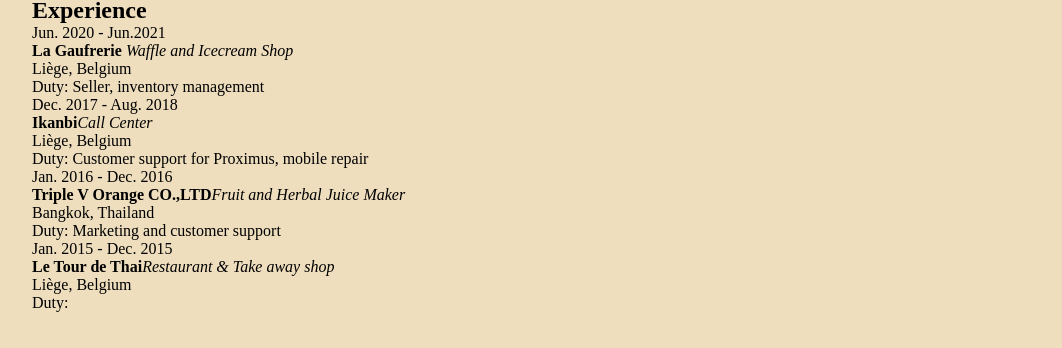
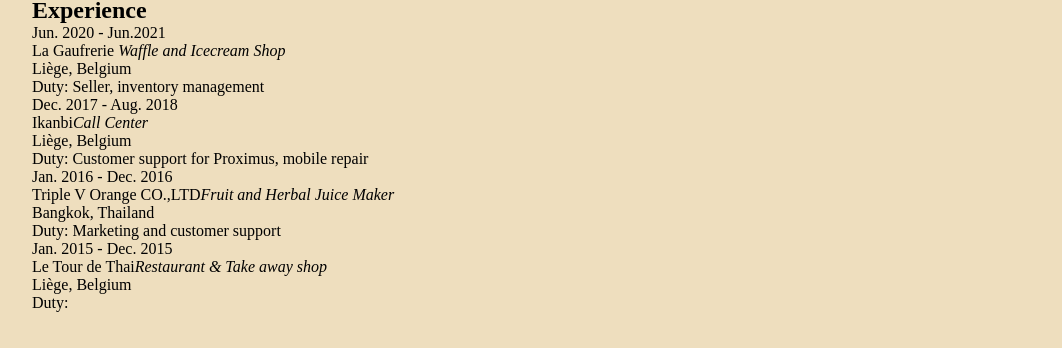
Before and after one commit to Fradven/My-CV, a plain HTML site: page index.html in a window 1280 px wide. Shown: the part 98-446 px from the top of the page, without its empty margins (108-1170 px from the left). Drawn offline with Linux system fonts and the light colour scheme.

Commit message:
correction

```diff
--- a/index.html
+++ b/index.html
@@ -24,23 +24,24 @@
       </section>
       <section>
         <h2>Experience</h2>
+        <div class="gr">
           <p>Jun. 2020 - Jun.2021</p>
-            <p><b>La Gaufrerie </b><i>Waffle and Icecream Shop</i><br />
+            <p><span class="sp">La Gaufrerie </span><i>Waffle and Icecream Shop</i><br />
               <span>Liège, Belgium<br/>Duty: Seller, inventory management</span>
           </p>
           <p>Dec. 2017 - Aug. 2018</p>
-            <p><b>Ikanbi</b><i>Call Center</i><br/>
+            <p><span class="sp">Ikanbi</span><i>Call Center</i><br/>
               <span>Liège, Belgium<br/>Duty: Customer support for Proximus, mobile repair</span>
             </p>
           <p>Jan. 2016 - Dec. 2016</p>
-            <p><b>Triple V Orange CO.,LTD</b><i>Fruit and Herbal Juice Maker</i><br/>
+            <p><span class="sp">Triple V Orange CO.,LTD</span><i>Fruit and Herbal Juice Maker</i><br/>
               <span>Bangkok, Thailand<br/>Duty: Marketing and customer support</span>
           </p>
           <p>Jan. 2015 - Dec. 2015</p>
-            <p><b>Le Tour de Thai</b><i>Restaurant & Take away shop</i><br/>
+            <p><span class="sp">Le Tour de Thai</span><i>Restaurant & Take away shop</i><br/>
               <span>Liège, Belgium<br/>Duty: </span>
           </p>
-
+        </div>
 
     </main>
 
```
